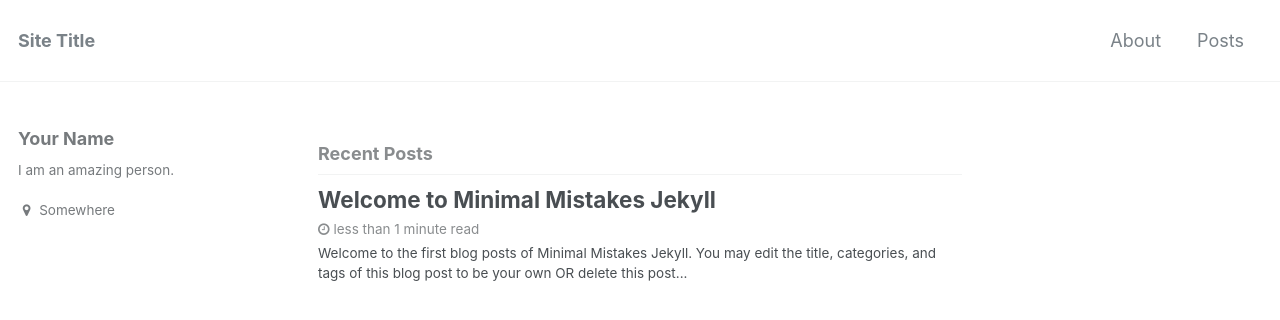
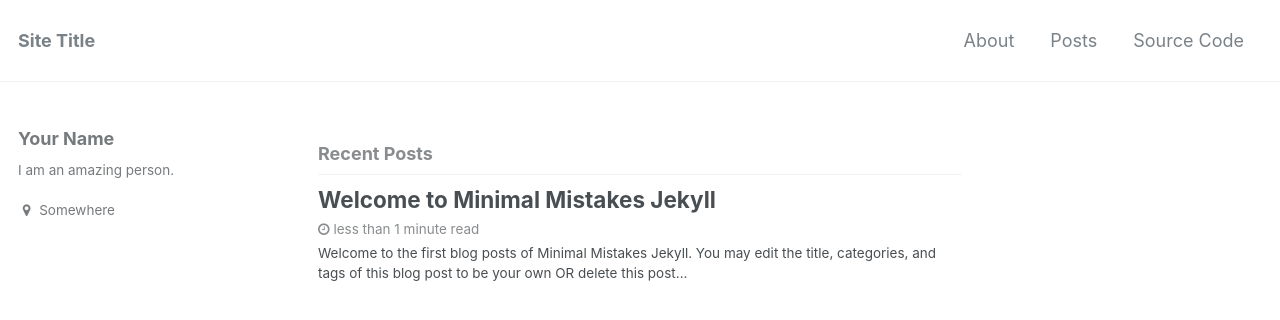
Before and after one commit to limyunkai19/minimal-mistakes-jekyll, a Jekyll site: the page built from index.html, in a window 1280 px wide and 900 px high. Shown: the top 320 px of the window. Built offline with Jekyll 4.4.1, drawn with Linux system fonts in a browser that asks for light colours; the list of posts is cut into pages by our own code.

Commit message:
Add navigation

```diff
--- a/_data/navigation.yml
+++ b/_data/navigation.yml
@@ -1,11 +1,11 @@
 # main links
 main:
-  # - title: "Quick-Start Guide"
-  #   url: https://mmistakes.github.io/minimal-mistakes/docs/quick-start-guide/
   - title: "About"
     url: /about/
   - title: "Posts"
     url: /posts/
+  - title: "Source Code"
+    url: https://github.com/limyunkai19/minimal-mistakes-jekyll
   # - title: "Sample Collections"
   #   url: /collection-archive/
   # - title: "Sitemap"
```
